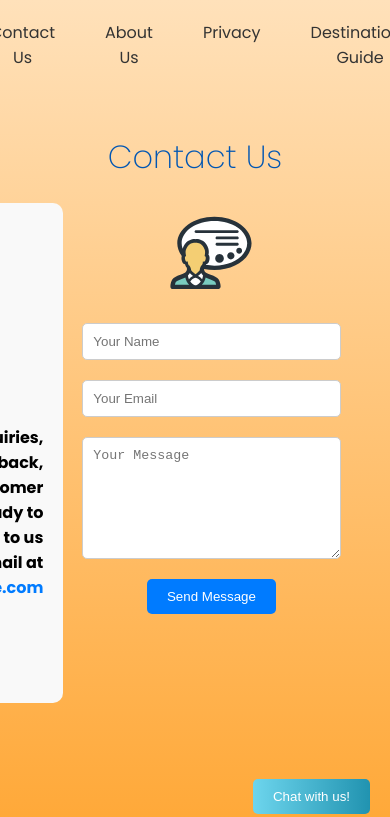
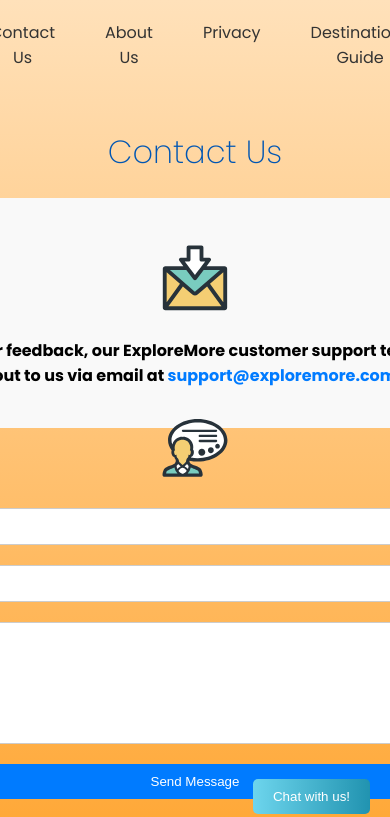
Before and after one commit to Loganuwu/exploremore-travel, a React (Create React App) app: page /exploremore-travel/contact-us in a window 390 px wide. Shown: the top 817 px of the page. Built offline with nearby package versions, Linux system fonts and the light colour scheme.

Commit message:
mobile responsive

```diff
--- a/src/ContactUs.css
+++ b/src/ContactUs.css
@@ -101,3 +101,44 @@
 .contact-info {
   flex-grow: 1; /* This will make the columns grow to fill the space */
 }
+
+@media (max-width: 768px) {
+  .contact-us-grid {
+    display: grid;
+    grid-template-columns: 1fr; /* Stack columns vertically on small screens */
+    gap: 20px;
+  }
+
+  .contact-info.email, .contact-info.phone {
+    text-align: center; /* Center-align text for smaller screens */
+  }
+
+  .contact-form input[type="text"],
+  .contact-form input[type="email"],
+  .contact-form textarea {
+    width: 90%; /* Slightly reduce width for padding */
+  }
+
+  .contact-form button {
+    width: 90%; /* Match input width */
+  }
+}
+
+@media (max-width: 480px) {
+  .contact-us-container {
+    width: 95%; /* Increase width to use more screen space */
+    padding: 15px; /* Adjust padding */
+  }
+
+  .contact-icon {
+    height: 80px; /* Slightly smaller icons */
+    width: 80px;
+  }
+
+  .contact-form input[type="text"],
+  .contact-form input[type="email"],
+  .contact-form textarea,
+  .contact-form button {
+    width: 100%; /* Full width for very small screens */
+  }
+}
```
